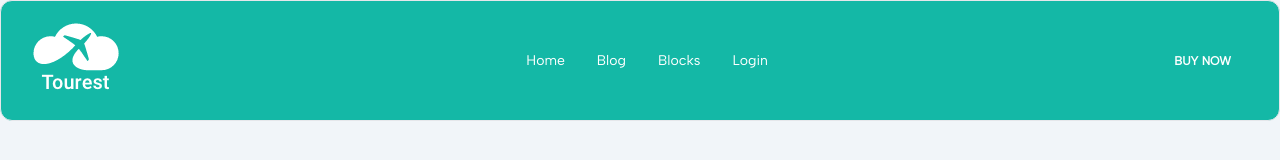
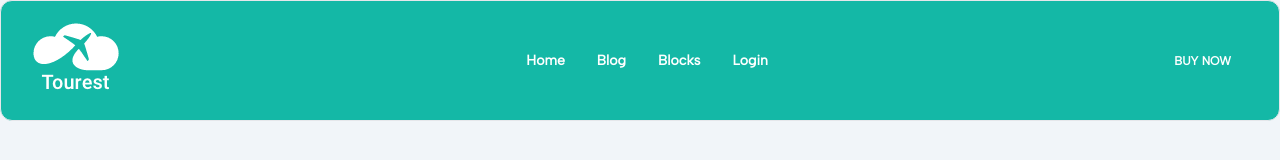
Before and after one commit to SaidurRahman10/TIMETOGO-CLIENT, a React (Create React App) app: page / in a window 1280 px wide. Shown: the top 160 px of the page. Built offline with nearby package versions, Linux system fonts and the light colour scheme.

Commit message:
fix color in header

```diff
--- a/src/Pages/Shered/Header/Header.js
+++ b/src/Pages/Shered/Header/Header.js
@@ -28,7 +28,7 @@ const Header = () => {
         color="blue-gray"
         className="p-1 font-normal"
       >
-        <Link to='/' className="flex items-center">
+        <Link to='/' className="flex items-center hover:text-lg duration-300 transform hover:text-amber-200 font-bold  ">
         Home
         </Link>
       </Typography>
@@ -38,7 +38,7 @@ const Header = () => {
         color="blue-gray"
         className="p-1 font-normal"
       >
-         <Link to='/blog'  className="flex items-center">
+         <Link to='/blog'  className="flex items-center hover:text-lg duration-300 transform hover:text-amber-200 font-bold ">
          Blog
         </Link>
       </Typography>
@@ -48,7 +48,7 @@ const Header = () => {
         color="blue-gray"
         className="p-1 font-normal"
       >
-        <Link  className="flex items-center">
+        <Link  className="flex items-center hover:text-lg duration-300 transform hover:text-amber-200 font-bold ">
        Blocks
         </Link>
       </Typography>
@@ -58,7 +58,7 @@ const Header = () => {
         color="blue-gray"
         className="p-1 font-normal"
       >
-      <Link to='/login' className="flex items-center">
+      <Link to='/login' className="flex items-center hover:text-lg duration-300 transform hover:text-amber-200 font-bold ">
         Login
         </Link>
       </Typography>
@@ -74,7 +74,9 @@ const Header = () => {
           variant="small"
           className="mr-4 cursor-pointer py-1.5 font-normal"
         >
-         <img src={logo} alt="" />
+       <Link to='/'>
+       <img  src={logo} alt="" />
+       </Link>
         </Typography>
         <div className="hidden lg:block">{navList}</div>
         <Button variant="gradient" size="sm" className="hidden lg:inline-block">
```
